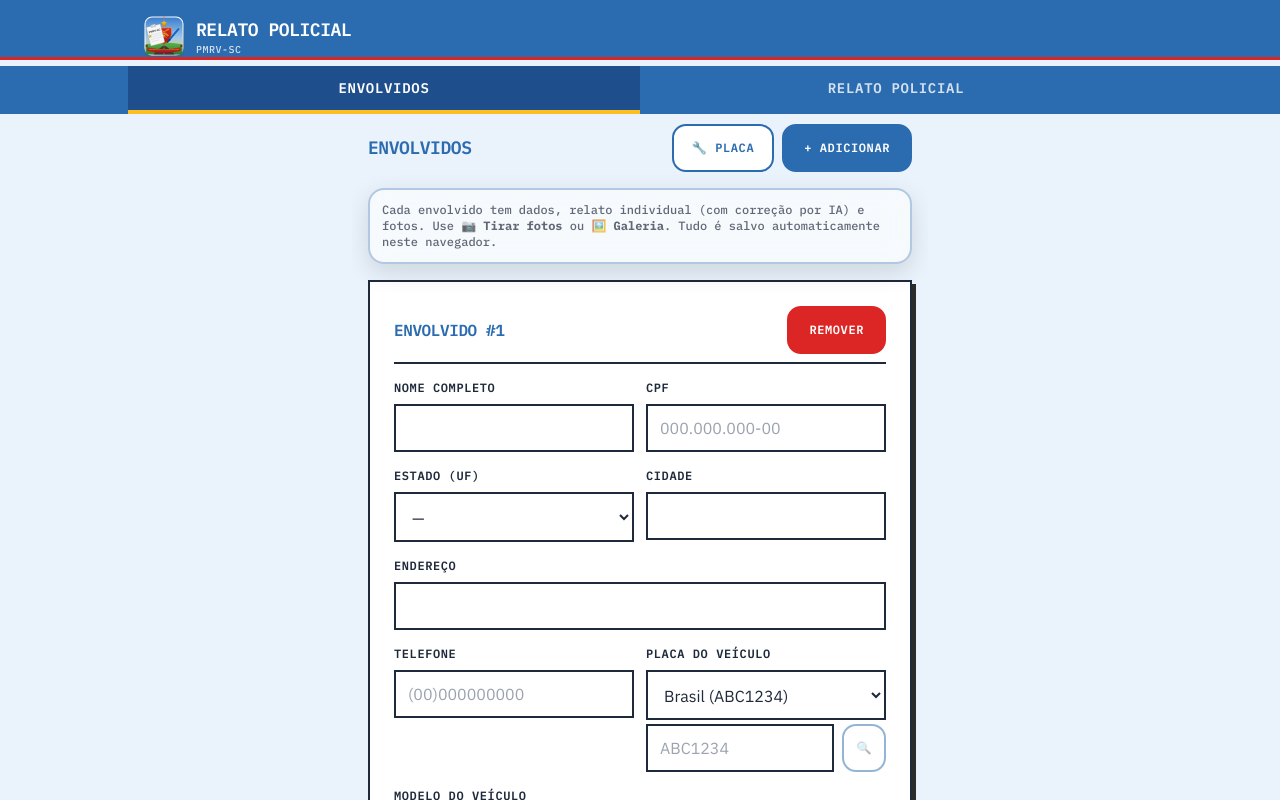
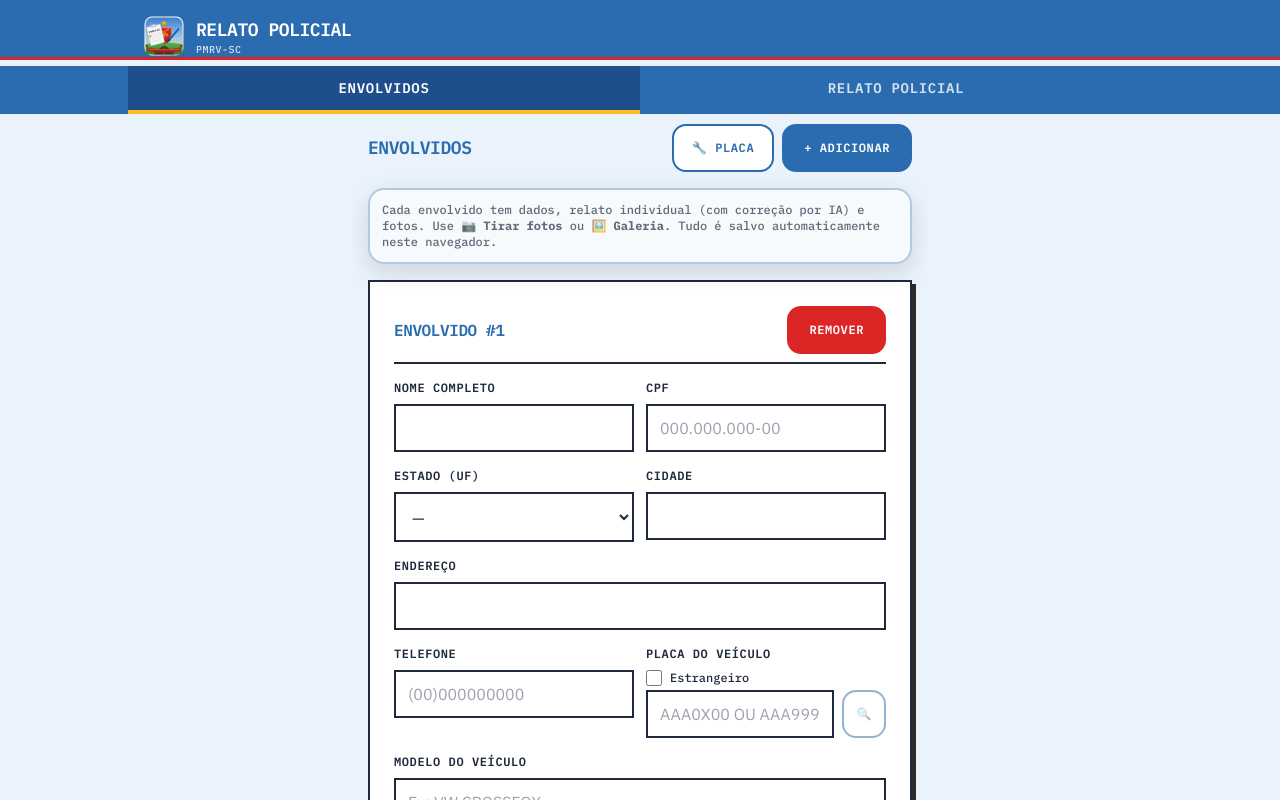
Before and after one commit to nenzinhu/PMRV-2em1, a Next.js app: page / in a window 1280 px wide. Both pictures are taken after a click on the button "+ ADICIONAR". Shown: the top 800 px of the page. Built offline with nearby package versions, Linux system fonts and the light colour scheme.

Commit message:
Remove formato Mercosul/antigo, adiciona opção estrangeiro livre e ajusta consulta de placa

```diff
--- a/components/Envolvidos.jsx
+++ b/components/Envolvidos.jsx
@@ -26,7 +26,7 @@ const EMPTY_ENV = () => ({
   endereco: '',
   telefone: '',
   placa: '',
-  placa_tipo: 'br',
+  placa_estrangeira: false,
   modelo: '',
   cor: '',
   relato: '',
@@ -62,7 +62,13 @@ export default function Envolvidos() {
 
   useEffect(() => {
     const { lista, seq: s } = loadEnvolvidos();
-    setEnvolvidos(lista);
+    // Migração simples: se não existir placa_estrangeira, assume false
+    const migrada = (lista || []).map((ev) => ({
+      ...ev,
+      placa_estrangeira: ev.placa_estrangeira === true,
+      placa_tipo: ev.placa_tipo || 'br',
+    }));
+    setEnvolvidos(migrada);
     setSeq(s);
     setPlacaToken(localStorage.getItem(PLACA_TOKEN_KEY) || '');
   }, []);
@@ -103,18 +109,22 @@ export default function Envolvidos() {
     salvar(lista);
   }
 
-  function updatePlaca(id, tipo, raw) {
-    const placa = formatPlacaValue(tipo, raw);
-    update(id, { placa_tipo: tipo, placa });
+  function updatePlaca(id, raw, estrangeira) {
+    if (estrangeira) {
+      update(id, { placa: (raw || '').toUpperCase(), placa_estrangeira: true });
+      return;
+    }
+    const placa = formatPlacaValue('br', raw);
+    update(id, { placa, placa_estrangeira: false });
   }
 
-  async function consultarPlaca(id, placa, tipo) {
-    if (!placa || placa.length < 7) {
-      alert('Informe uma placa válida (mínimo 7 caracteres) para consultar.');
+  async function consultarPlaca(id, placa, estrangeira) {
+    if (estrangeira) {
+      alert('Consulta de placa não disponível para placas estrangeiras.');
       return;
     }
-    if (tipo === 'estrangeira') {
-      alert('Consulta de placa não disponível para placas estrangeiras.');
+    if (!placa || placa.length < 7) {
+      alert('Informe uma placa válida (formato AAA0X00 ou AAA9999) para consultar.');
       return;
     }
 
@@ -403,31 +413,37 @@ export default function Envolvidos() {
               </div>
               <div>
                 <label className="ds-label">Placa do Veículo</label>
-                <select
-                  value={ev.placa_tipo}
-                  onChange={(e) => updatePlaca(ev.id, e.target.value, ev.placa)}
-                  className="ds-input text-xs mb-1"
-                >
-                  <option value="br">Brasil (ABC1234)</option>
-                  <option value="mercosul">Mercosul (ABC1D23)</option>
-                  <option value="estrangeira">Estrangeira (livre)</option>
-                </select>
+                <div className="flex items-center gap-2 mb-1">
+                  <input
+                    id={`placa_ext_${ev.id}`}
+                    type="checkbox"
+                    checked={ev.placa_estrangeira}
+                    onChange={(e) => update(ev.id, { placa_estrangeira: e.target.checked, placa: '' })}
+                    className="h-4 w-4 border-2 border-charcoal rounded-none accent-pmrv"
+                  />
+                  <label htmlFor={`placa_ext_${ev.id}`} className="text-xs font-mono text-charcoal cursor-pointer select-none">
+                    Estrangeiro
+                  </label>
+                </div>
                 <div className="flex gap-2">
                   <input
                     value={ev.placa}
-                    placeholder="ABC1234"
-                    onChange={(e) => updatePlaca(ev.id, ev.placa_tipo, e.target.value)}
+                    placeholder={ev.placa_estrangeira ? 'Digite a placa estrangeira' : 'AAA0X00 ou AAA9999'}
+                    onChange={(e) => updatePlaca(ev.id, e.target.value, ev.placa_estrangeira)}
                     className="ds-input text-sm uppercase flex-1"
+                    title={ev.placa_estrangeira ? 'Placa estrangeira: digitação livre' : 'Placa brasileira: formato AAA0X00 ou AAA9999'}
                   />
+                  {!ev.placa_estrangeira && (
                     <button
                       type="button"
-                    onClick={() => consultarPlaca(ev.id, ev.placa, ev.placa_tipo)}
+                      onClick={() => consultarPlaca(ev.id, ev.placa, ev.placa_estrangeira)}
                       disabled={loadingPlaca[ev.id] || !ev.placa || ev.placa.length < 7}
                       className="btn-outline text-xs px-3 disabled:opacity-50 disabled:cursor-not-allowed"
                       title="Consultar placa e preencher modelo automaticamente"
                     >
                       {loadingPlaca[ev.id] ? '...' : '🔍'}
                     </button>
+                  )}
                 </div>
                 {placaError[ev.id] && (
                   <p className="text-[10px] font-mono text-brick mt-1">{placaError[ev.id]}</p>
```
Lines whose indentation alone changed are shown as unchanged.
